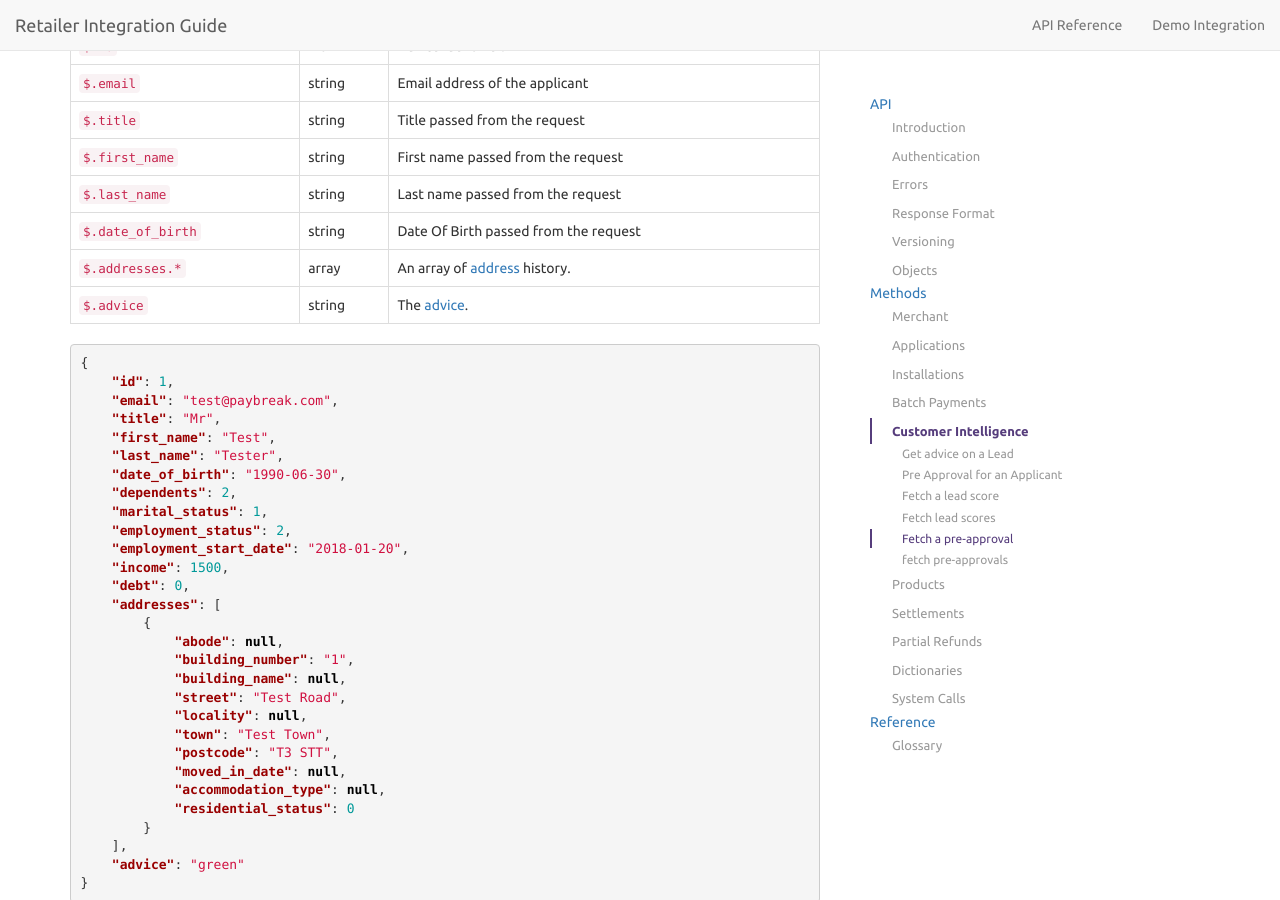
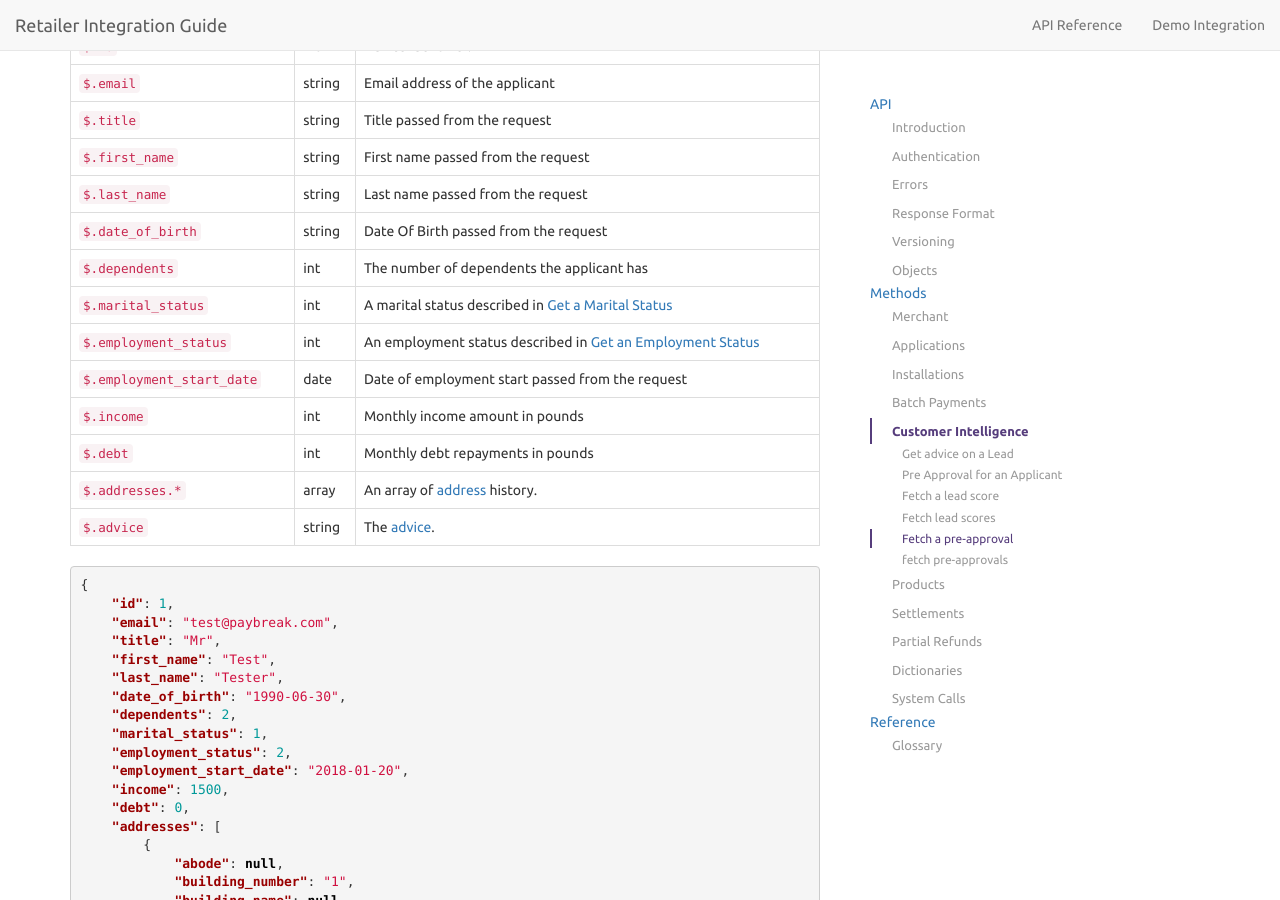
Before and after one commit to PayBreak/retailer-integration-guide, a Jekyll site: the page built from api/index.md, in a window 1280 px wide and 900 px high, scrolled down 34628 px. Built offline with Jekyll 4.4.1, drawn with Linux system fonts in a browser that asks for light colours; nearby versions of some CDN libraries; Markdown is read by kramdown in place of the engine named in the settings; our own code applies the rules of GitHub Pages for plain Markdown files.

Commit message:
Also shabba

```diff
--- a/_includes/v4/customer-intelligence.md
+++ b/_includes/v4/customer-intelligence.md
@@ -261,6 +261,12 @@ Name | Type | Description
 `$.first_name` | string | First name passed from the request
 `$.last_name` | string | Last name passed from the request
 `$.date_of_birth` | string | Date Of Birth passed from the request
+`$.dependents` | int | The number of dependents the applicant has
+`$.marital_status` | int | A marital status described in [Get a Marital Status](#marital-statuses)
+`$.employment_status` | int | An employment status described in [Get an Employment Status](#employment-statuses)
+`$.employment_start_date` | date | Date of employment start passed from the request
+`$.income` | int | Monthly income amount in pounds
+`$.debt` | int | Monthly debt repayments in pounds
 `$.addresses.*` | array | An array of [address](#address) history.
 `$.advice` | string | The [advice](#advice).
 
```
